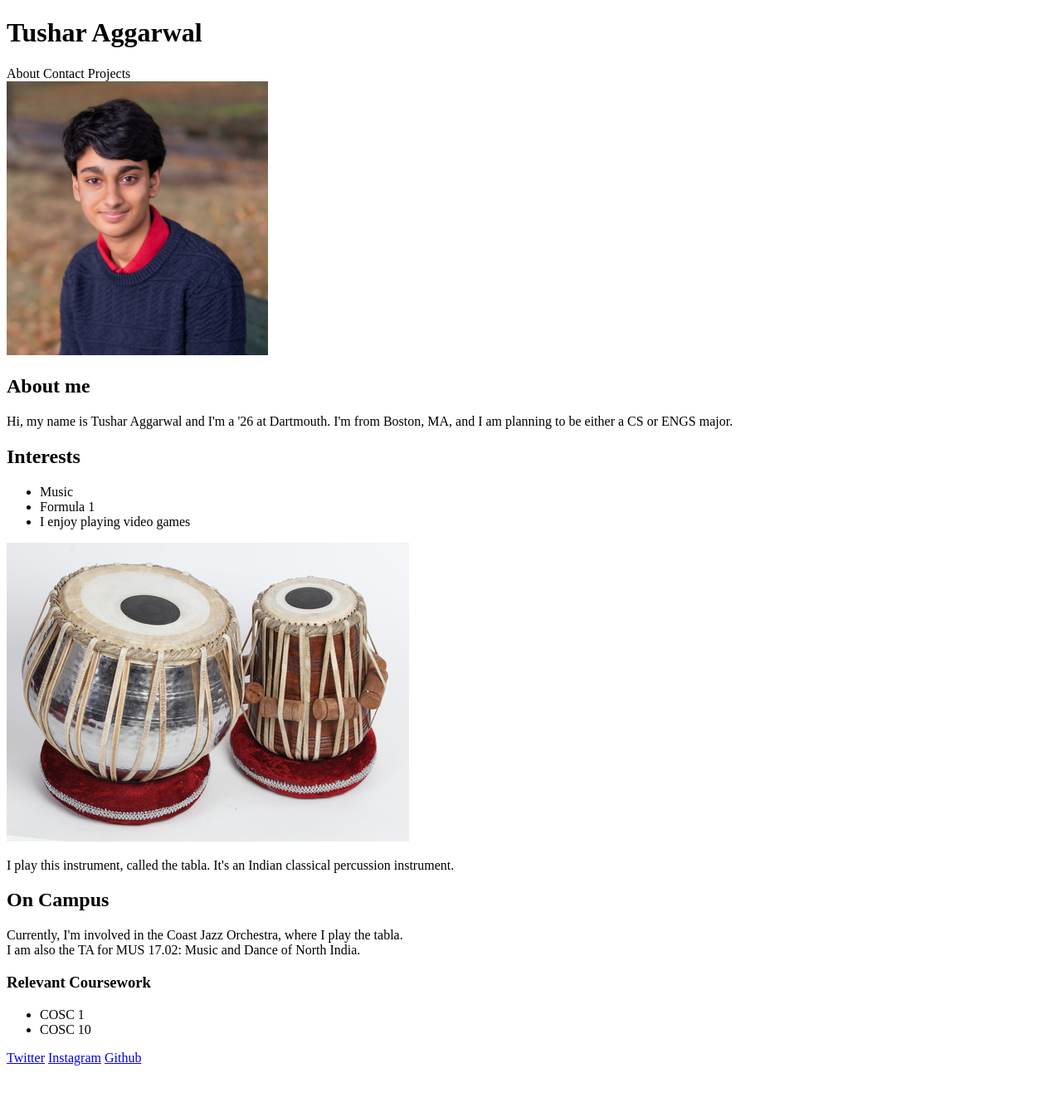
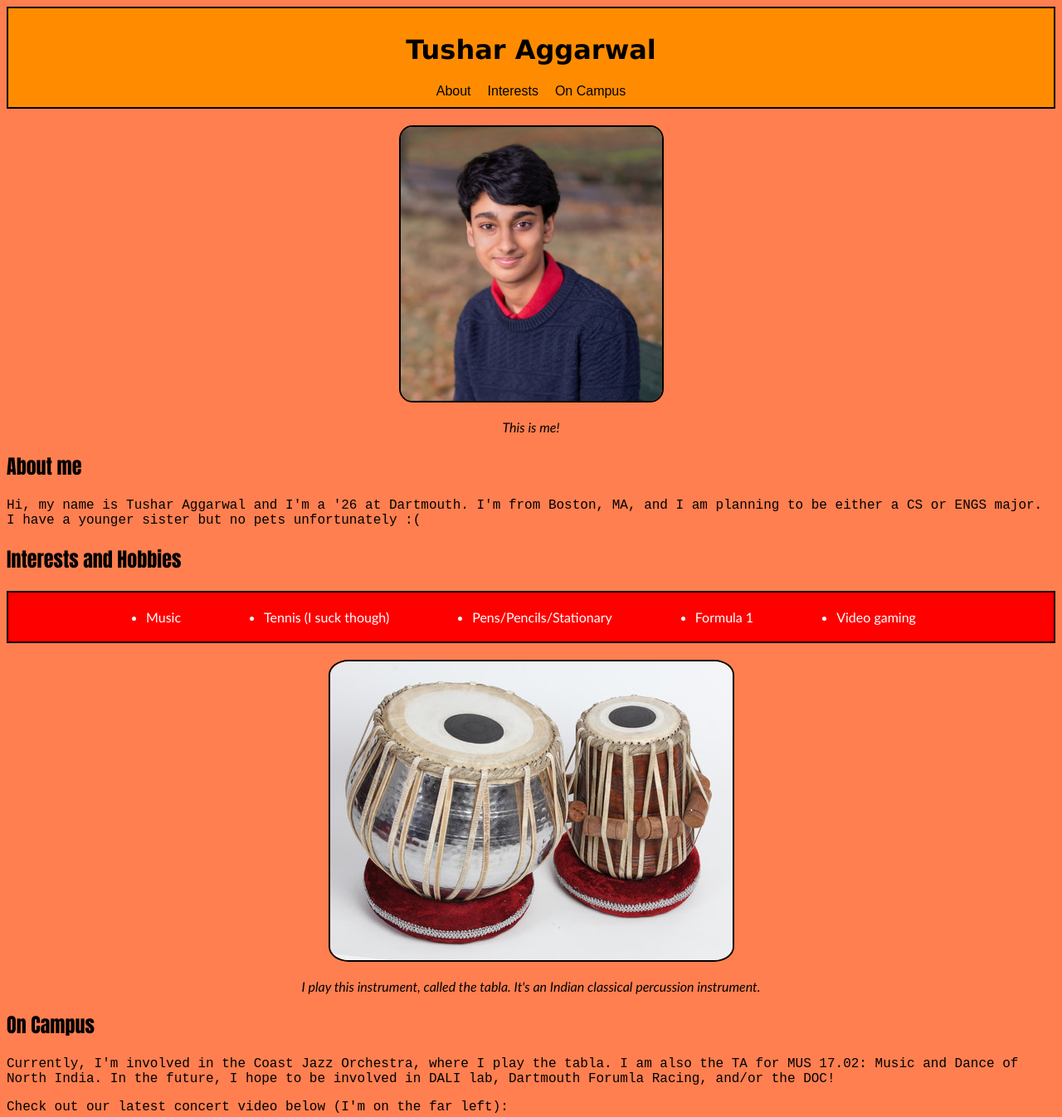
Before and after one commit to toddbomb/personal-website-toddbomb, a plain HTML site: page index.html in a window 1280 px wide. Shown: the top 1346 px of the page at 83% size. Before the commit the page ends 1292 px from the top, so only its background shows below. Drawn offline with Linux system fonts and the light colour scheme.

Commit message:
added some styling

```diff
--- a/index.html
+++ b/index.html
@@ -1,47 +1,55 @@
 <!DOCTYPE html>
 <html>
     <head>
+        <link rel="stylesheet" href="styles.css"/>
         <title>Tushar's Personal Website</title>
     </head>
     <body>
         <header>
-            <h1>Tushar Aggarwal</h1>
+            <h1 id="my-name">Tushar Aggarwal</h1>
             <nav>
-                <a>About</a>
-                <a>Contact</a>
-                <a>Projects</a>
+                <a href="#about-me" class="nav-link">About</a>
+                <a href="#interests" class="nav-link">Interests</a>
+                <a href="#on-campus" class="nav-link">On Campus</a>
             </nav>
         </header>
         <img src="tushar.jpg"
              width="315"
              height="330"/>
-        <section>
-            <h1>About me</h1>
-            <p>Hi, my name is Tushar Aggarwal and I'm a '26 at Dartmouth. I'm from Boston, MA, and I am planning to be either a CS or ENGS major.</p>
+        <p class="img-subtitle">This is me!</p>
+        <section id="about-me">
+            <h2>About me</h2>
+            <p>Hi, my name is Tushar Aggarwal and I'm a '26 at Dartmouth. I'm from Boston, MA, and I am planning to be either a CS or ENGS major. I have a younger sister but no pets unfortunately :(</p>
         </section>
-        <section>
-            <h2>Interests</h2>
+        <section id="interests">
+            <h2>Interests and Hobbies</h2>
             <ul>
                 <li>Music</li>
+                <li>Tennis (I suck though)</li>
+                <li>Pens/Pencils/Stationary</li>
                 <li>Formula 1</li>
-                <li>I enjoy playing video games</li>
+                <li>Video gaming</li>
             </ul>
             <img src="tabla.jpeg"/>
-            <p>I play this instrument, called the tabla. It's an Indian classical percussion instrument.</p>
+            <p class="img-subtitle">I play this instrument, called the tabla. It's an Indian classical percussion instrument.</p>
         </section>
-        <section>
+        <section id="on-campus">
             <h2>On Campus</h2>
-            <p>Currently, I'm involved in the Coast Jazz Orchestra, where I play the tabla.<br>I am also the TA for MUS 17.02: Music and Dance of North India.</p>
+            <p>Currently, I'm involved in the Coast Jazz Orchestra, where I play the tabla. I am also the TA for MUS 17.02: Music and Dance of North India. In the future, I hope to be involved in DALI lab, Dartmouth Forumla Racing, and/or the DOC!</p>
+            <p>Check out our latest concert video below (I'm on the far left):</p>
+            <iframe width="560" height="315" src="https://www.youtube.com/embed/aukcFQ5gFv8" title="YouTube video player" frameborder="0" allow="accelerometer; autoplay; clipboard-write; encrypted-media; gyroscope; picture-in-picture; web-share" allowfullscreen class="embed-video"></iframe>
             <h3>Relevant Coursework</h3>
             <ul>
                 <li>COSC 1</li>
                 <li>COSC 10</li>
+                <li>PHYS 13, 14</li>
+                <li>ECON 1</li>
             </ul>
         </section>
         <footer>
-            <a target="_blank" href="https://twitter.com/toddbombb">Twitter</a>
-            <a target="_blank" href="https://www.instagram.com/tushar.agg12/">Instagram</a>
-            <a target="_blank" href="https://github.com/toddbomb">Github</a>
+            <a target="_blank" href="https://twitter.com/toddbombb" class="footer-link">Twitter</a>
+            <a target="_blank" href="https://www.instagram.com/tushar.agg12/" class="footer-link">Instagram</a>
+            <a target="_blank" href="https://github.com/toddbomb" class="footer-link">Github</a>
         </footer>
     </body>
 </html>
--- /dev/null
+++ b/styles.css
@@ -0,0 +1,100 @@
+p {
+    font-family:'Courier New', Courier, monospace;
+}
+
+h2, h3 {
+    font-family:Impact, Haettenschweiler, 'Arial Narrow Bold', sans-serif;
+}
+ul {
+    background-color: red;
+    border: 2px solid black;
+    padding: 20px;
+    display: flex;
+    flex-direction: row;
+    justify-content: center;
+    gap: 100px;
+    color: white;
+    font-family: 'Trebuchet MS', 'Lucida Sans Unicode', 'Lucida Grande', 'Lucida Sans', Arial, sans-serif;
+}
+nav {
+    display: flex;
+    flex-direction: row;
+    justify-content: center;
+    gap: 20px;
+    font-family: Arial, Helvetica, sans-serif;
+    color: black;
+}
+
+header{
+    background-color: darkorange;
+    display: flex;
+    flex-direction: column;
+    border: 2px solid black;
+    padding: 10px;
+    justify-content: center;
+}
+
+#my-name{
+    text-align: center;
+    font-family: 'Lucida Sans', 'Lucida Sans Regular', 'Lucida Grande', 'Lucida Sans Unicode', Geneva, Verdana, sans-serif;
+    padding: 0px;
+}
+
+.nav-link:link, .nav-link:visited {
+    color: black;
+    text-decoration: none;
+  }
+
+.nav-link:hover, .nav-link:active {
+    color: white;
+    font-weight: bold;
+  }
+
+.footer-link:link, .footer-link:visited {
+    color: navy;
+    text-decoration: none;
+  }
+
+.footer-link:hover, .footer-link:active {
+    color: aqua;
+    font-weight: bold;
+  }
+
+footer {
+    background-color: darkorange;
+    display: flex;
+    flex-direction: row;
+    border: 2px solid black;
+    padding: 10px;
+    justify-content: space-evenly;
+    font-family: Arial, Helvetica, sans-serif;
+
+}
+
+img {
+    display: block;
+    margin: 20px;
+    margin-left: auto;
+    margin-right: auto;
+    border: 2px solid black;
+    border-radius: 5%;
+}
+
+body {
+    background-color: coral;
+}
+
+.img-subtitle {
+    text-align: center;
+    font-family: 'Gill Sans', 'Gill Sans MT', Calibri, 'Trebuchet MS', sans-serif;
+    font-style: italic;
+}
+
+.embed-video {
+    display: block;
+    margin: 20px;
+    margin-left: auto;
+    margin-right: auto;
+    border: 2px dashed whitesmoke;
+    border-radius: 10px;
+}
```
Also changed, not shown: photo.jpeg (deleted).
